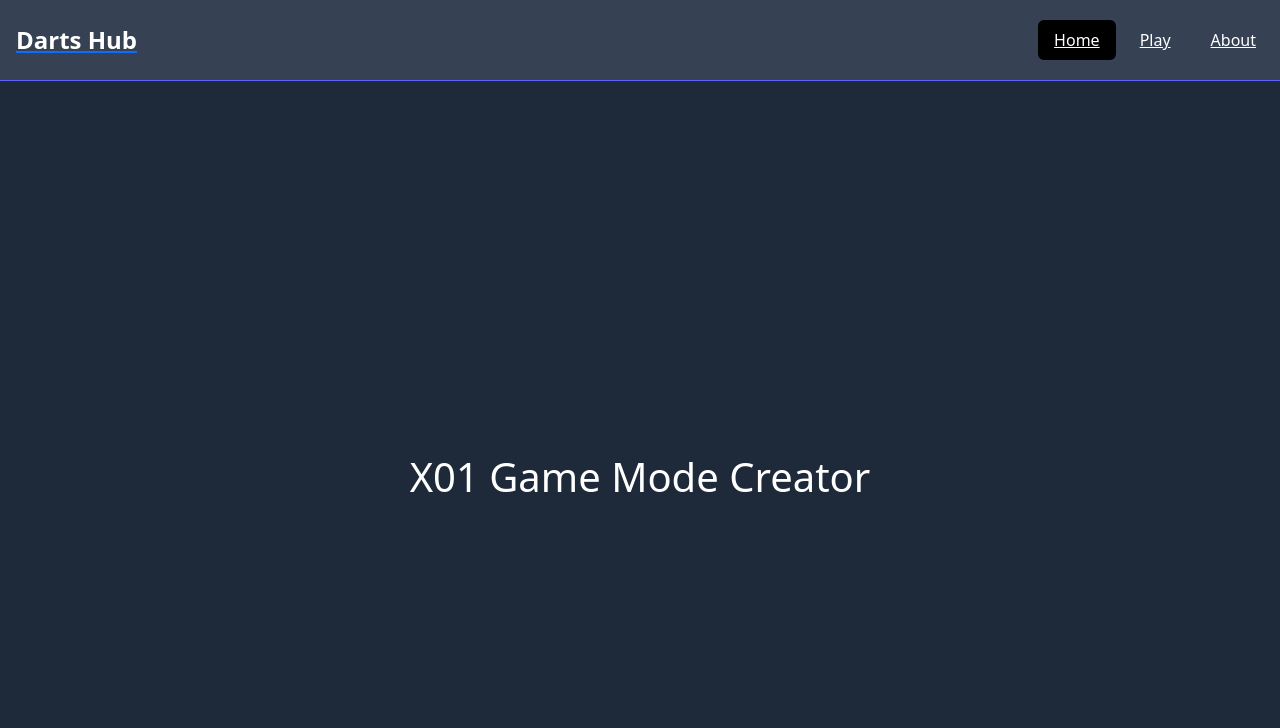
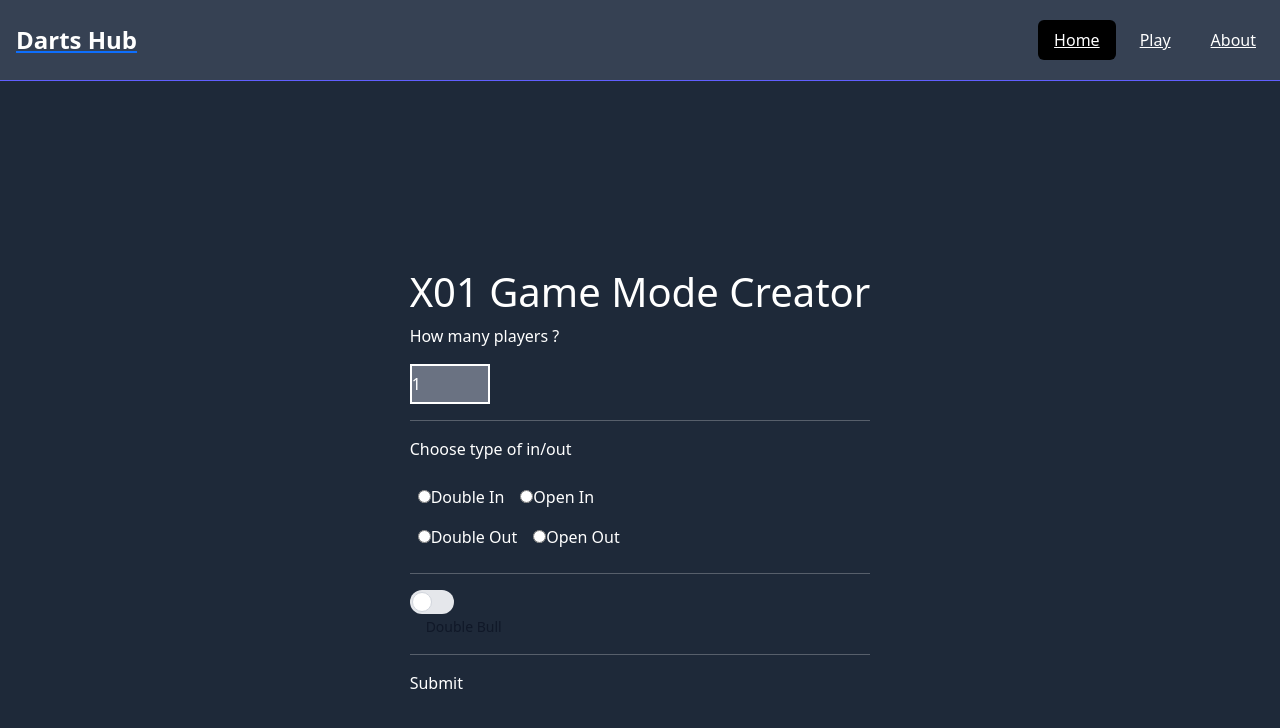
Before and after one commit to majkusi/DartReact, a React (Vite) app: page /createGame/X01 in a window 1280 px wide. Shown: the top 728 px of the page. Built offline with nearby package versions, Linux system fonts and the light colour scheme; a small style sheet from the web is missing.

Commit message:
Added form layout, need completion

```diff
--- a/src/Components/GameView/NumOfPlayersHelper.tsx
+++ /dev/null
@@ -1,16 +0,0 @@
-const NumOfPlayersHelper = () => {
-  return (
-    <div>
-      <button id="1">1</button>
-      <button id="2">2</button>
-      <button id="3">3</button>
-      <button id="4">4</button>
-      <button id="5">5</button>
-      <button id="6">6</button>
-      <button id="7">7</button>
-      <button id="8">8</button>
-    </div>
-  );
-};
-
-export default NumOfPlayersHelper;
--- a/src/Components/GameView/X01Config.tsx
+++ b/src/Components/GameView/X01Config.tsx
@@ -1,7 +1,58 @@
 const X01Config = () => {
+  function collectData(formData: FormData) {
+    const numOfPlayers = formData.get("numOfPlayers");
+    alert({ numOfPlayers });
+  }
+
   return (
-    <form className="text-white">
+    <form className="text-white ml-auto mr-auto" action={collectData}>
       <h1>X01 Game Mode Creator</h1>
+      <p>How many players ? </p>
+      <input
+        type="number"
+        defaultValue={1}
+        min="1"
+        max="8"
+        className="bg-gray-500 border-2 border-white h-10 w-20"
+        name="numOfPlayers"
+      />
+      <hr />
+      <p>Choose type of in/out</p>
+      <div>
+        <label className="m-2">
+          <input type="radio" name="gameOpenOption" id="doubleInOption" />
+          Double In
+        </label>
+        <label className="m-2">
+          <input type="radio" name="gameOpenOption" id="openInOption" />
+          Open In
+        </label>
+      </div>
+      <div>
+        <label className="m-2">
+          <input type="radio" name="gameOutOption" id="doubleOutOption" />
+          Double Out
+        </label>
+        <label className="m-2">
+          <input type="radio" name="gameOutOption" id="openOutOption" />
+          Open Out
+        </label>
+      </div>
+      <hr />
+
+      <label className="inline-flex items-center cursor-pointer">
+        <input
+          type="checkbox"
+          value="doubleBoolToggle"
+          className="sr-only peer"
+        />
+        <div className="relative w-11 h-6 bg-gray-200 peer-focus:outline-none peer-focus:ring-4 peer-focus:ring-blue-300 dark:peer-focus:ring-blue-800 rounded-full peer dark:bg-gray-700 peer-checked:after:translate-x-full rtl:peer-checked:after:-translate-x-full peer-checked:after:border-white after:content-[''] after:absolute after:top-[2px] after:start-[2px] after:bg-white after:border-gray-300 after:border after:rounded-full after:h-5 after:w-5 after:transition-all dark:border-gray-600 peer-checked:bg-blue-600 dark:peer-checked:bg-blue-600"></div>
+        <span className="ms-3 text-sm font-medium text-gray-900 dark:text-gray-300">
+          Double Bull
+        </span>
+      </label>
+      <hr />
+      <button>Submit</button>
     </form>
   );
 };
```
